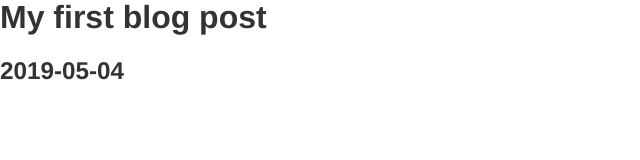
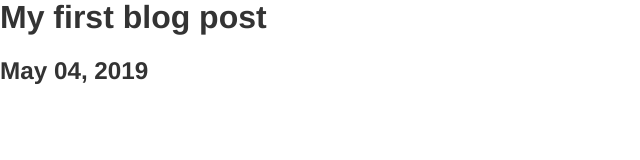
Before and after one commit to misakimichy/misakikoonce.com-2019, a Gatsby site: page /blog/my-first-post in a window 1280 px wide. Shown: the full height of the page, 0-640 px from the left. Built offline with nearby package versions, Linux system fonts and the light colour scheme; Gatsby itself is replaced by a stand-in of ours; some packages are replaced by stand-ins of ours.

Commit message:
Add blogTemplate for test.

```diff
--- a/src/templates/blogTemplate.js
+++ b/src/templates/blogTemplate.js
@@ -1,18 +1,19 @@
 import React from "react"
 import { graphql } from "gatsby"
+
 export default function Template({
   data, // this prop will be injected by the GraphQL query below.
 }) {
-    const { markdownRemark } = data //data.markdownRemark holds my post data
+  const { markdownRemark } = data // data.markdownRemark holds your post data
   const { frontmatter, html } = markdownRemark
   return (
-        <div className = "blog-post-container">
+    <div className="blog-post-container">
       <div className="blog-post">
         <h1>{frontmatter.title}</h1>
         <h2>{frontmatter.date}</h2>
         <div
           className="blog-post-content"
-                    dangerousSetInnerHTML={{ __html: html}}
+          dangerouslySetInnerHTML={{ __html: html }}
         />
       </div>
     </div>
@@ -21,10 +22,10 @@
 
 export const pageQuery = graphql`
   query($path: String!) {
-        markdownRemark(frontmatter: { path: { eq: $path} }) {
+    markdownRemark(frontmatter: { path: { eq: $path } }) {
       html
       frontmatter {
-                date(frontmatter: "MMMM DD, YYYY")
+        date(formatString: "MMMM DD, YYYY")
         path
         title
       }
```
Lines whose indentation alone changed are shown as unchanged.
